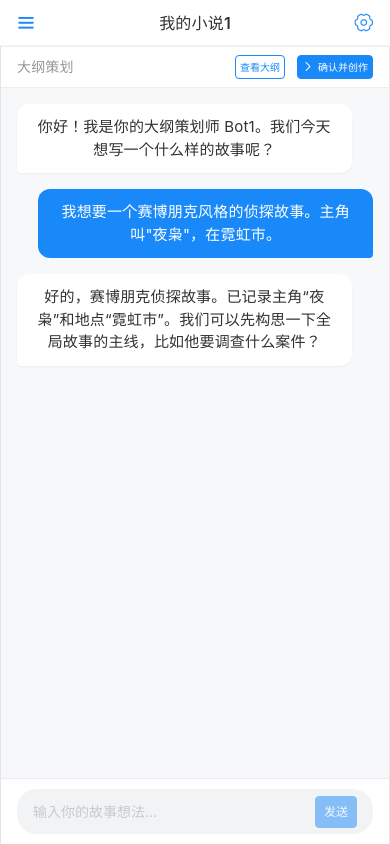
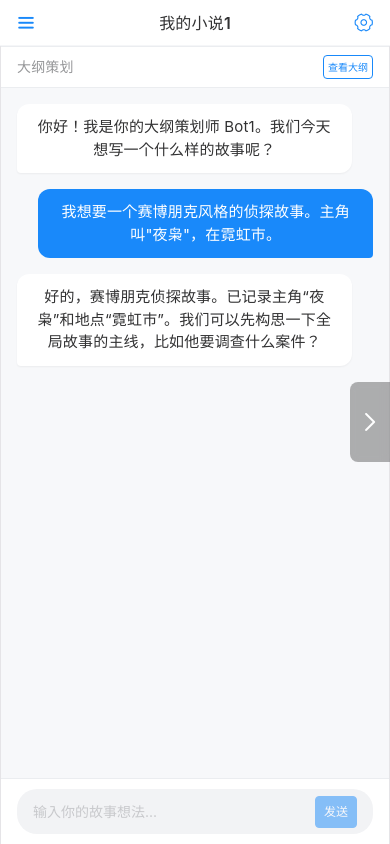
Before and after one commit to benisong/NovelForge, a Vue app in the folder static/mobile-app/: page /#/project in a window 390 px wide. Built offline with nearby package versions, Linux system fonts and the light colour scheme.

Commit message:
style: replace bottom navigation buttons with global side arrows
This commit hides the previous bottom navigation buttons across all mobile views (Planning, Writing, Review, Memory) and introduces floating left/right arrows for a cleaner, unified swipe-card navigation experience.

```diff
--- a/static/mobile-app/src/views/Memory.vue
+++ b/static/mobile-app/src/views/Memory.vue
@@ -102,6 +102,7 @@
         size="small"
         class="nav-btn"
         @click="backToProjectList"
+        v-show="false"
       >返回列表</van-button>
 
       <van-button
@@ -110,6 +111,7 @@
         size="small"
         class="nav-btn"
         @click="startNextChapter"
+        v-show="false"
       >进入下一章规划</van-button>
     </div>
   </div>
--- a/static/mobile-app/src/views/Planning.vue
+++ b/static/mobile-app/src/views/Planning.vue
@@ -18,6 +18,7 @@
           type="primary"
           @click="confirmOutlineAndNext"
           class="next-btn"
+          v-show="false"
         >确认并创作</van-button>
       </div>
     </div>
--- a/static/mobile-app/src/views/ProjectDetail.vue
+++ b/static/mobile-app/src/views/ProjectDetail.vue
@@ -36,6 +36,14 @@
       </van-cell-group>
     </van-popup>
 
+    <!-- 全局悬浮左右切换箭头 -->
+    <div class="side-arrow left-arrow" v-show="currentCardIndex > 0" @click="goPrevCard">
+      <van-icon name="arrow-left" size="24" color="#fff" />
+    </div>
+    <div class="side-arrow right-arrow" v-show="currentCardIndex < 3" @click="goNextCard">
+      <van-icon name="arrow" size="24" color="#fff" />
+    </div>
+
     <!-- 卡片滑动容器 -->
     <van-swipe
       class="main-swipe"
@@ -64,18 +72,12 @@
 
       <!-- 卡片3：审核 (Bot3) -->
       <van-swipe-item class="swipe-item">
-        <ReviewView
-          @rewrite="handleRewrite"
-          @approve="goNextCard"
-        />
+        <ReviewView />
       </van-swipe-item>
 
       <!-- 卡片4：记忆 (Bot4) -->
       <van-swipe-item class="swipe-item">
-        <MemoryView
-          @start-next="startNextChapter"
-          @back-home="backToPC"
-        />
+        <MemoryView />
       </van-swipe-item>
     </van-swipe>
 
@@ -118,38 +120,14 @@ const onSwipeChange = (index) => {
   currentCardIndex.value = index;
 };
 
-const handleRewrite = (data) => {
-  console.log('触发重写:', data.type, '建议:', data.suggestions);
-  if (swipeRef.value) {
-    swipeRef.value.prev(); // 返回到创作卡片
-    if (writingViewRef.value) {
-      // writingViewRef.value.startGenerating(data.suggestions); // 实际调用传递建议
-    }
-  }
-};
-
-const startNextChapter = () => {
-  // 处理清空当前章节数据，准备下一章规划
-  showOutline.value = false;
-  if (swipeRef.value) {
-     swipeRef.value.swipeTo(0); // 滑动回卡片1 (规划)
-  }
-};
-
 const goNextCard = () => {
-  if (swipeRef.value) {
+  if (swipeRef.value && currentCardIndex.value < 3) {
     swipeRef.value.next();
-
-    // 如果切到了创作卡片，且该卡片还未开始生成，则触发一下
-    if (currentCardIndex.value === 1 && writingViewRef.value) {
-        // 可选：在这里调用 writingViewRef.value.startGenerating()
-        // 配合 Planning 页面的“确认”操作
-    }
   }
 };
 
 const goPrevCard = () => {
-  if (swipeRef.value) {
+  if (swipeRef.value && currentCardIndex.value > 0) {
     swipeRef.value.prev();
   }
 };
@@ -224,4 +202,32 @@ const backToPC = () => {
   max-height: 70vh;
   overflow-y: auto;
 }
+
+.side-arrow {
+  position: absolute;
+  top: 50%;
+  transform: translateY(-50%);
+  z-index: 100;
+  width: 40px;
+  height: 80px;
+  background-color: rgba(0, 0, 0, 0.3);
+  display: flex;
+  align-items: center;
+  justify-content: center;
+  border-radius: 8px;
+  backdrop-filter: blur(4px);
+}
+.side-arrow:active {
+  background-color: rgba(0, 0, 0, 0.5);
+}
+.left-arrow {
+  left: 0;
+  border-top-left-radius: 0;
+  border-bottom-left-radius: 0;
+}
+.right-arrow {
+  right: 0;
+  border-top-right-radius: 0;
+  border-bottom-right-radius: 0;
+}
 </style>
--- a/static/mobile-app/src/views/Review.vue
+++ b/static/mobile-app/src/views/Review.vue
@@ -94,6 +94,7 @@
           type="success"
           class="action-btn"
           @click="handleApprove"
+          v-show="false"
         >通过并总结</van-button>
       </template>
     </div>
--- a/static/mobile-app/src/views/Writing.vue
+++ b/static/mobile-app/src/views/Writing.vue
@@ -40,6 +40,7 @@
         size="small"
         class="nav-btn"
         @click="$emit('prev')"
+        v-show="false"
       >返回修改大纲</van-button>
 
       <van-button
@@ -49,6 +50,7 @@
         class="nav-btn"
         :disabled="isGenerating || !content"
         @click="$emit('next')"
+        v-show="false"
       >去审计</van-button>
     </div>
   </div>
```
